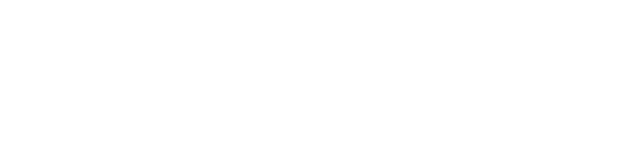
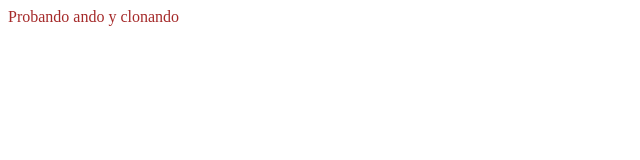
Before and after one commit to DilanMS28/Conexi-nGit, a plain HTML site: page index.html in a window 1280 px wide. Shown: the whole page, without its empty margins (0-640 px from the left). Drawn offline with Linux system fonts and the light colour scheme.

Commit message:
Cambio al HTML

```diff
--- /dev/null
+++ b/Style.css
@@ -0,0 +1,5 @@
+#Prueba {
+    font-size: 100 px;
+    color: brown;
+
+}
--- a/index.html
+++ b/index.html
@@ -4,8 +4,12 @@
     <meta charset="UTF-8">
     <meta name="viewport" content="width=device-width, initial-scale=1.0">
     <title>Document</title>
+    <link rel="stylesheet" href="Style.css">
 </head>
 <body>
+    <div id="Prueba">
+        Probando ando y clonando
+    </div>
 
 </body>
 </html>
```
